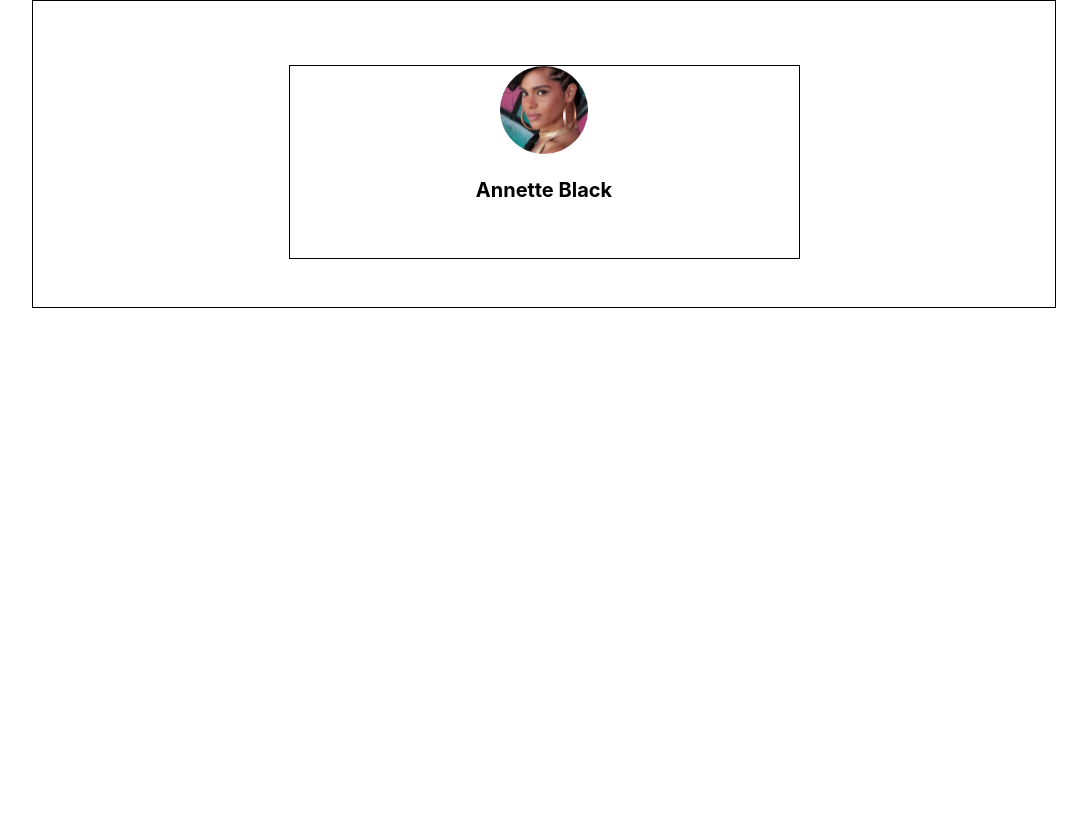
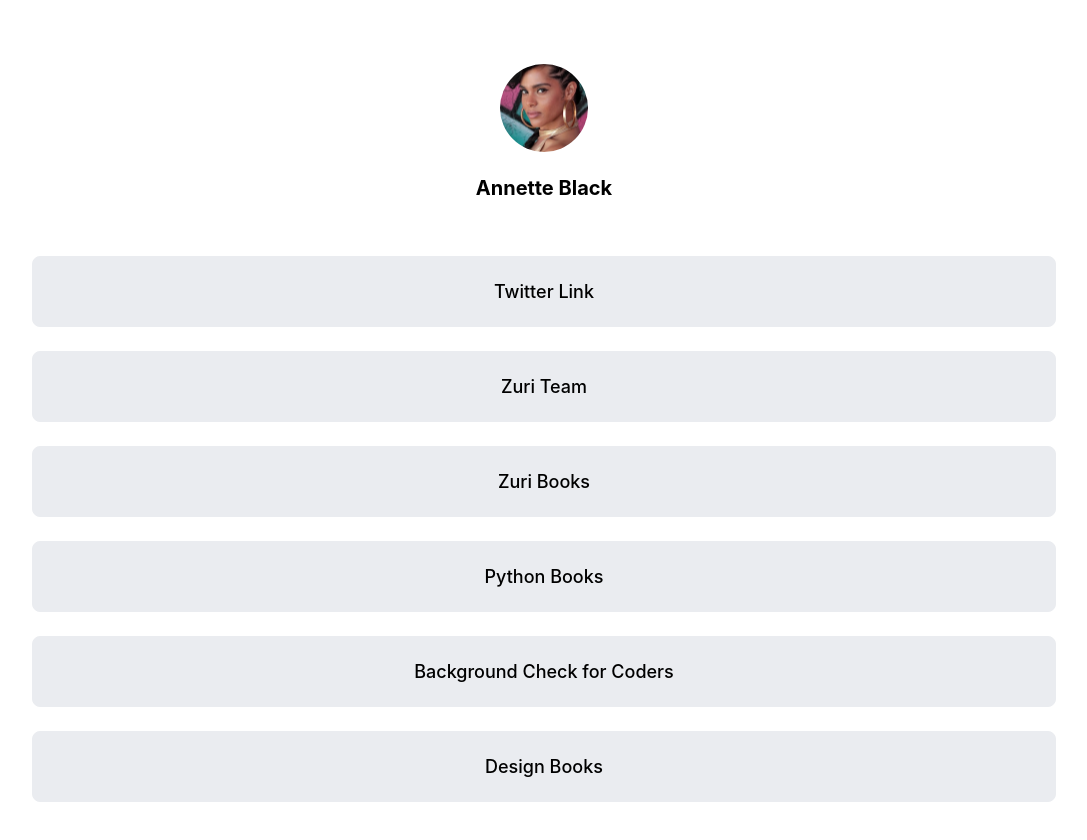
Before and after one commit to Dimeygee/HNGprofile-task, a React (Create React App) app: page / in a window 1280 px wide. Shown: the top 840 px of the page, without its empty margins (96-1183 px from the left). Before the commit the page ends 800 px from the top, so only its background shows below. Built offline with nearby package versions, Linux system fonts and the light colour scheme.

Commit message:
implemented the button links

```diff
--- a/src/App.css
+++ b/src/App.css
@@ -7,10 +7,10 @@
 
 ::root{
   --inter: "" ,
+  --gray: yellow,
 }
 
 .container {
-  border:1px solid black;
   margin:0 auto;
   width:80%;
 }
@@ -37,7 +37,6 @@
 }
 
 #avatar{
-  border:1px solid black;
   width:50%;
   margin:0 auto;
   display:flex;
@@ -45,3 +44,22 @@
   align-items:center;
   position:relative;
 }
+
+.links_ar_container{
+  display:grid;
+  grid-row-gap:24px;
+}
+
+.links_ar_container a{
+  text-align:center;
+  display:inline-block;
+  text-decoration:none;
+  padding:24px 0;
+  font-style: normal;
+  font-weight: 500;
+  font-size: 18px;
+  color:var(--gray);
+  background: #EAECF0;
+  border: 1px solid #EAECF0;
+  border-radius: 8px;
+}
--- a/src/App.js
+++ b/src/App.js
@@ -1,5 +1,6 @@
 import './App.css';
 import { Avatar } from './components/avatar';
+import { LinksArray } from './utils/linksArray';
 
 function App() {
   return (
@@ -7,6 +8,13 @@ function App() {
       <div className="container">
           <div className="inner_container">
             <Avatar />
+            <div className="links_ar_container">
+              {LinksArray.map(link => {
+                return (
+                  <a key={link.id} href={link.href}>{link.name}</a>
+                )
+              })}
+            </div>
           </div>
       </div>
     </div>
--- a/src/utils/linksArray.js
+++ b/src/utils/linksArray.js
@@ -1,10 +1,10 @@
 
 
 export const LinksArray = [
-    {id: 1, name: "Twitter Link", link: ""},
-    {id: 2, name: "Zuri Team", link: ""},
-    {id: 3, name: "Zuri Books", link: ""},
-    {id: 4, name: "Python Books", link: ""},
-    {id: 5, name: "Background Check for Coders", link: ""},
-    {id: 5, name: "Design Books", link: ""},
+    {id: 1, name: "Twitter Link", href: "https"},
+    {id: 2, name: "Zuri Team", href: ""},
+    {id: 3, name: "Zuri Books", href: ""},
+    {id: 4, name: "Python Books", href: ""},
+    {id: 5, name: "Background Check for Coders", href: ""},
+    {id: 5, name: "Design Books", href: ""},
 ]
```
